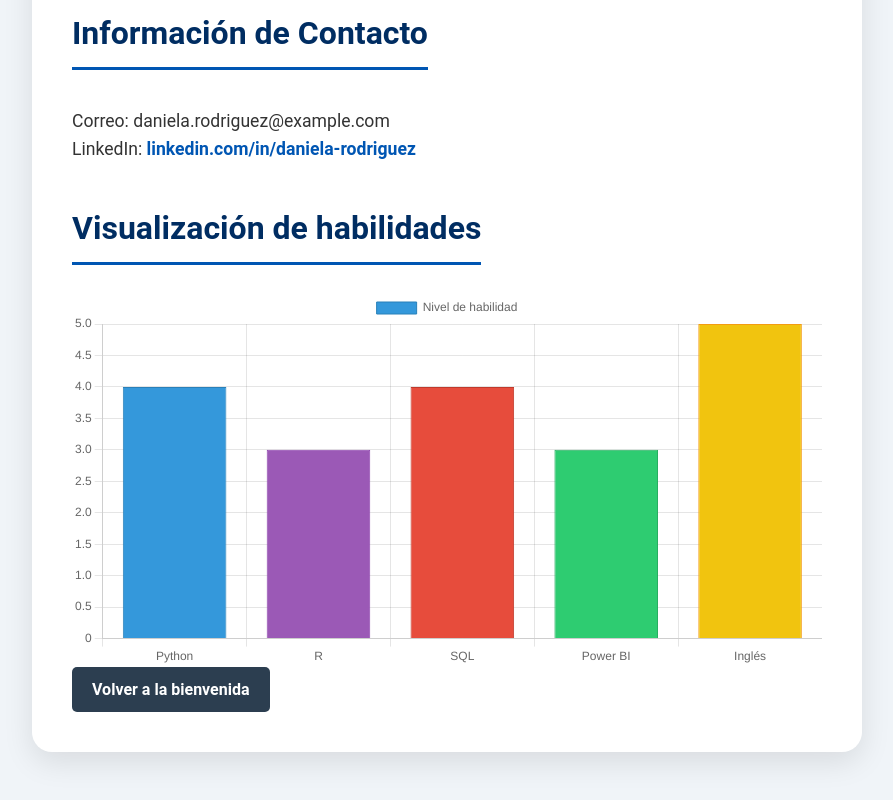
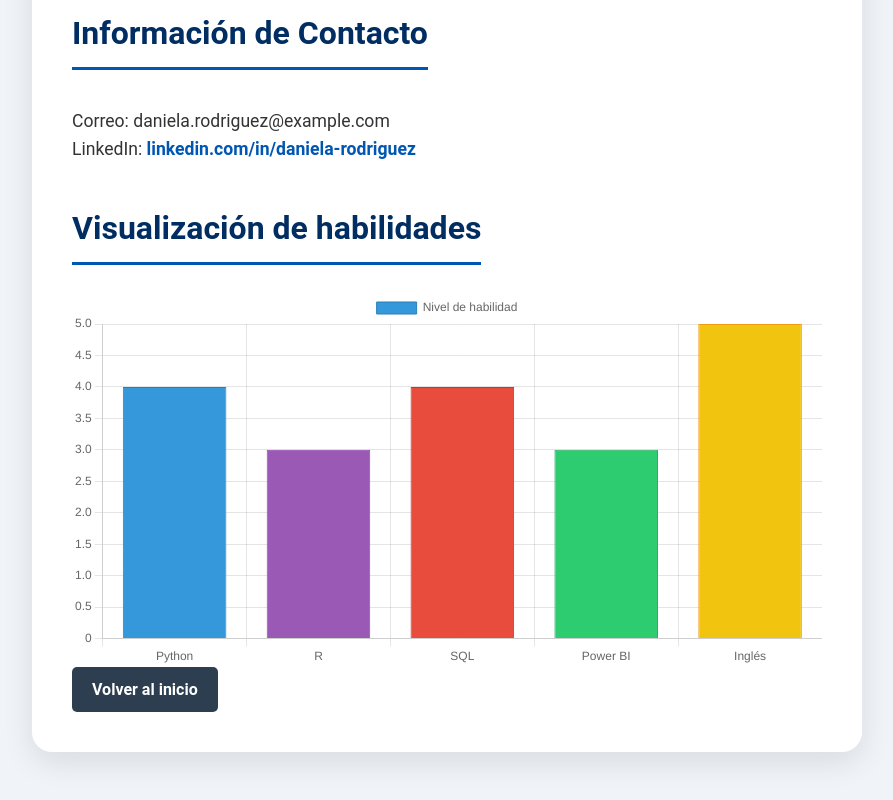
Before and after one commit to danirodriguez4657/mi_curriculum, a plain HTML site: page index.html in a window 1280 px wide. Shown: the part 1296-2096 px from the top of the page, without its empty margins (193-1086 px from the left). Drawn offline with nearby package versions, Linux system fonts and the light colour scheme.

Commit message:
Update index.html

```diff
--- a/index.html
+++ b/index.html
@@ -40,7 +40,7 @@
         <canvas id="skillsChart" width="400" height="200"></canvas>
         <script src="./static/script.js"></script>
 
-        <a href="/" class="button">Volver a la bienvenida</a>
+        <a href="/" class="button">Volver al inicio</a>
     </div>
     <script src="https://cdn.jsdelivr.net/npm/chart.js"></script>
 </body>
```
